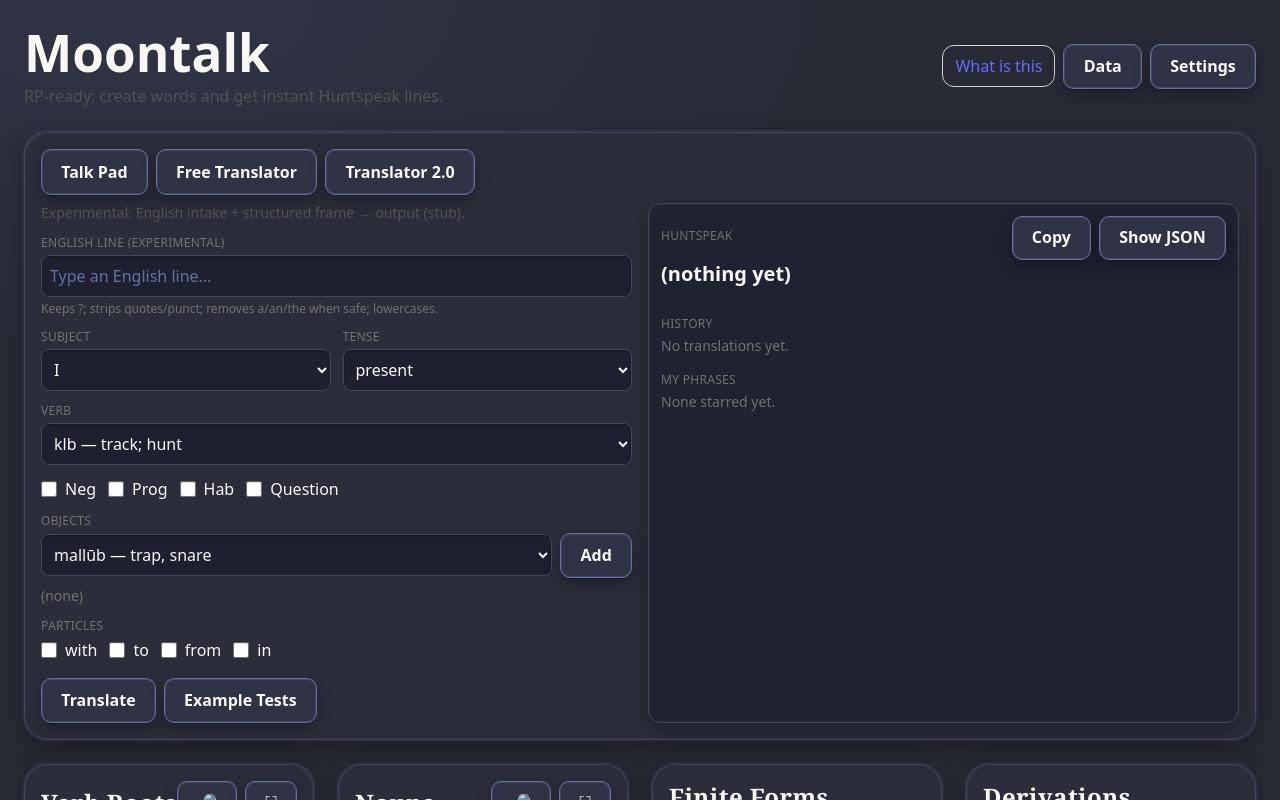
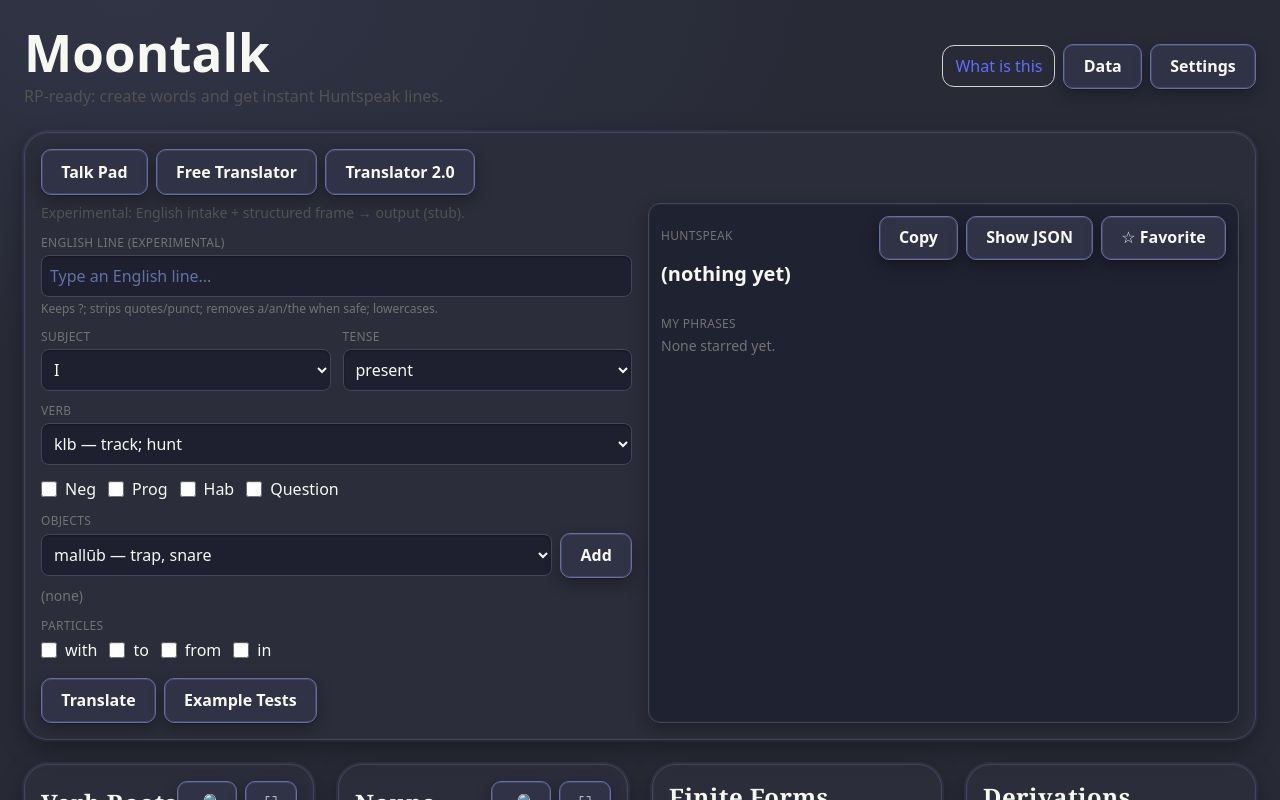
Before and after one commit to L1ghth0us3/Moontalk, a React (Vite) app: page / in a window 1280 px wide. Both pictures are taken after a click on the button "Translator 2.0". Shown: the top 800 px of the page. Built offline with nearby package versions, Linux system fonts and the light colour scheme.

Commit message:
chore(translator2): remove history UI/state; add Favorite toggle next to Copy/Show JSON in output header

```diff
--- a/src/components/Translator2.tsx
+++ b/src/components/Translator2.tsx
@@ -73,7 +73,6 @@ export default function Translator2({ roots, nouns, onCreateNoun, onCreateRoot }
   const particles = ui.particles; const setParticles = (fn: (prev:string[])=>string[])=>setUi(s=>({...s, particles: fn(s.particles)}));
 
   const [result, setResult] = useState<Result | null>(null);
-  const [history, setHistory] = useLocalStorageState<{id:string; input:string; surface:string; at:number}[]>(LS_KEYS.translator2History, []);
   const [faves, setFaves] = useLocalStorageState<{id:string; input:string; surface:string; at:number}[]>(LS_KEYS.translator2Faves, []);
   const [tests, setTests] = useState<null | { name: string; pass: boolean; expected: string; got: string; note?: string; lex?: string }[]>(null);
   const [testsOpen, setTestsOpen] = useState(false);
@@ -750,10 +749,6 @@ export default function Translator2({ roots, nouns, onCreateNoun, onCreateRoot }
       warnings: [...warnings, ...(built?.warnings || [])],
     };
     setResult(res);
-    if (gen.surface){
-      const entry = { id: Math.random().toString(36).slice(2,10), input: englishInput.trim(), surface: gen.surface, at: Date.now() };
-      setHistory(prev => [entry, ...prev.filter(e => e.surface!==entry.surface || e.input!==entry.input)].slice(0,10));
-    }
   }
 
   return (
@@ -986,6 +981,27 @@ export default function Translator2({ roots, nouns, onCreateNoun, onCreateRoot }
           <div className="flex items-center gap-2">
             <button className="px-2 py-1 rounded border border-neutral-300 hover:bg-neutral-50 text-sm" onClick={() => { try { navigator.clipboard.writeText(result?.surface || ""); } catch {} }}>Copy</button>
             <button className="px-2 py-1 rounded border border-neutral-300 hover:bg-neutral-50 text-sm" onClick={()=>setShowJSON(v=>!v)}>{showJSON ? 'Hide JSON' : 'Show JSON'}</button>
+            <button
+              className="px-2 py-1 rounded border border-neutral-300 hover:bg-neutral-50 text-sm"
+              onClick={() => {
+                const surface = result?.surface?.trim() || '';
+                const inputLine = englishInput.trim();
+                if (!surface) return;
+                const exists = faves.some(f => f.surface===surface && f.input===inputLine);
+                if (exists) {
+                  setFaves(prev => prev.filter(f => !(f.surface===surface && f.input===inputLine)));
+                } else {
+                  const entry = { id: Math.random().toString(36).slice(2,10), input: inputLine, surface, at: Date.now() };
+                  setFaves(prev => [entry, ...prev]);
+                }
+              }}
+              title="Toggle favorite for this output"
+            >{(() => {
+              const surface = result?.surface?.trim() || '';
+              const inputLine = englishInput.trim();
+              const exists = surface && faves.some(f => f.surface===surface && f.input===inputLine);
+              return exists ? '★ Favorite' : '☆ Favorite';
+            })()}</button>
           </div>
         </div>
         <div className="text-xl font-semibold mb-3 min-h-10">
@@ -1189,31 +1205,7 @@ export default function Translator2({ roots, nouns, onCreateNoun, onCreateRoot }
           </div>
         )}
 
-        {/* History and Favorites */}
-        <div className="mt-4">
-          <div className="flex items-center justify-between mb-1">
-            <div className="text-xs uppercase tracking-wide text-neutral-500">History</div>
-            {history.length>0 && (
-              <button className="text-xs px-2 py-1 rounded border border-neutral-300 hover:bg-neutral-50" onClick={()=>setHistory([])}>Clear</button>
-            )}
-          </div>
-          {history.length ? (
-            <div className="flex flex-col gap-1">
-              {history.map(h => (
-                <div key={h.id} className="flex items-center gap-2 text-sm">
-                  <button className="px-2 py-1 rounded border border-neutral-300 hover:bg-neutral-50" onClick={()=>{ try { navigator.clipboard.writeText(h.surface); } catch {} }}>Copy</button>
-                  <button className="px-2 py-1 rounded border border-neutral-300 hover:bg-neutral-50" title="Favorite" onClick={()=>{
-                    const exists = faves.some(f=>f.surface===h.surface && f.input===h.input);
-                    setFaves(exists ? faves.filter(f=>!(f.surface===h.surface && f.input===h.input)) : [{...h}, ...faves]);
-                  }}>{faves.some(f=>f.surface===h.surface && f.input===h.input) ? '★' : '☆'}</button>
-                  <div className="truncate" title={h.input ? `${h.surface} — ${h.input}` : h.surface}>{h.surface}{h.input ? ` — ${h.input}` : ''}</div>
-                </div>
-              ))}
-            </div>
-          ) : (
-            <div className="text-sm text-neutral-500">No translations yet.</div>
-          )}
-        </div>
+        {/* Favorites */}
 
         <div className="mt-4">
           <div className="flex items-center justify-between mb-1">
```
